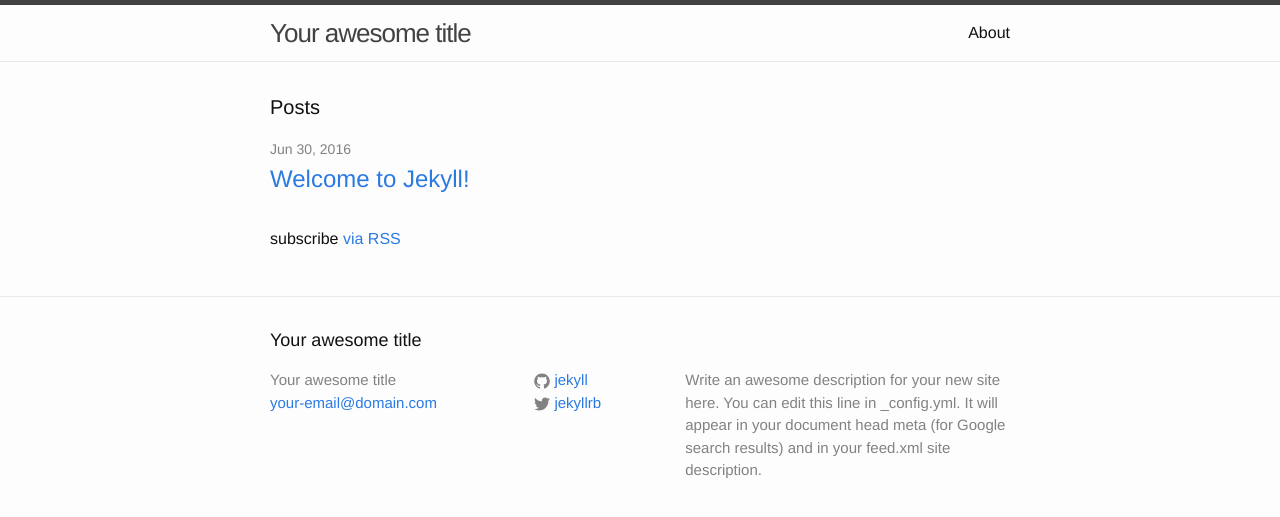
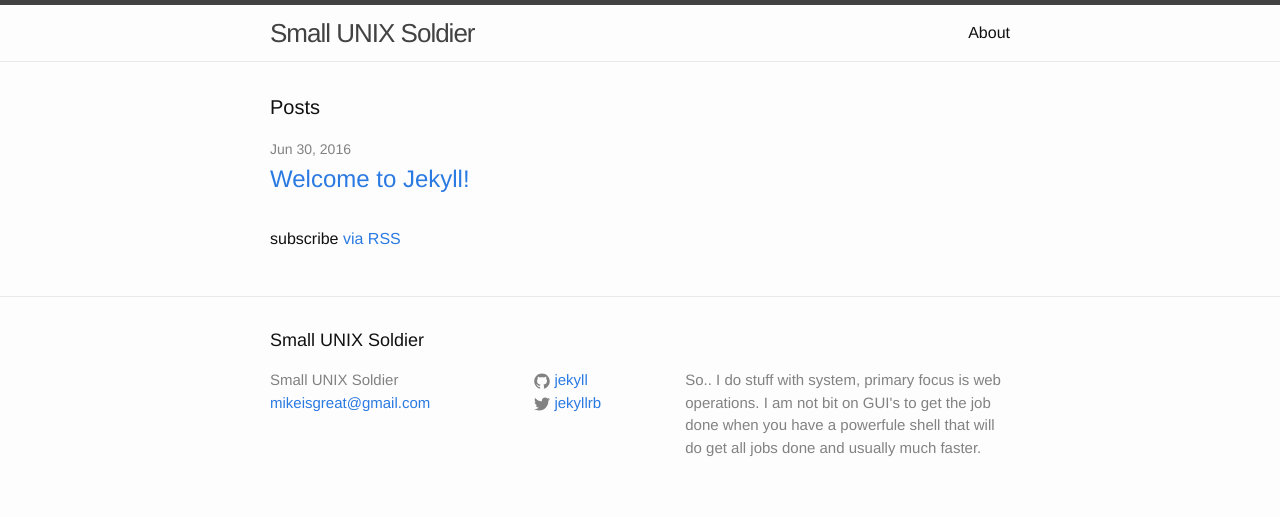
Before and after one commit to fleas/fleas.github.io, a Jekyll site: the page built from index.html, in a window 1280 px wide. Shown: the top 517 px of the page. Built offline with Jekyll 4.4.1, drawn with Linux system fonts in a browser that asks for light colours.

Commit message:
changed title and some other stupid stuff

```diff
--- a/_config.yml
+++ b/_config.yml
@@ -6,14 +6,14 @@
 # 'jekyll serve'. If you change this file, please restart the server process.
 
 # Site settings
-title: Your awesome title
-email: your-email@domain.com
+title: Small UNIX Soldier
+email: mikeisgreat@gmail.com
 description: > # this means to ignore newlines until "baseurl:"
-  Write an awesome description for your new site here. You can edit this
-  line in _config.yml. It will appear in your document head meta (for
-  Google search results) and in your feed.xml site description.
+  So.. I do stuff with system, primary focus is web operations. I am not
+  bit on GUI's to get the job done when you have a powerfule shell that
+  will do get all jobs done and usually much faster.
 baseurl: "" # the subpath of your site, e.g. /blog
-url: "http://yourdomain.com" # the base hostname & protocol for your site
+url: "http://sigactual.com" # the base hostname & protocol for your site
 twitter_username: jekyllrb
 github_username:  jekyll
 
```
